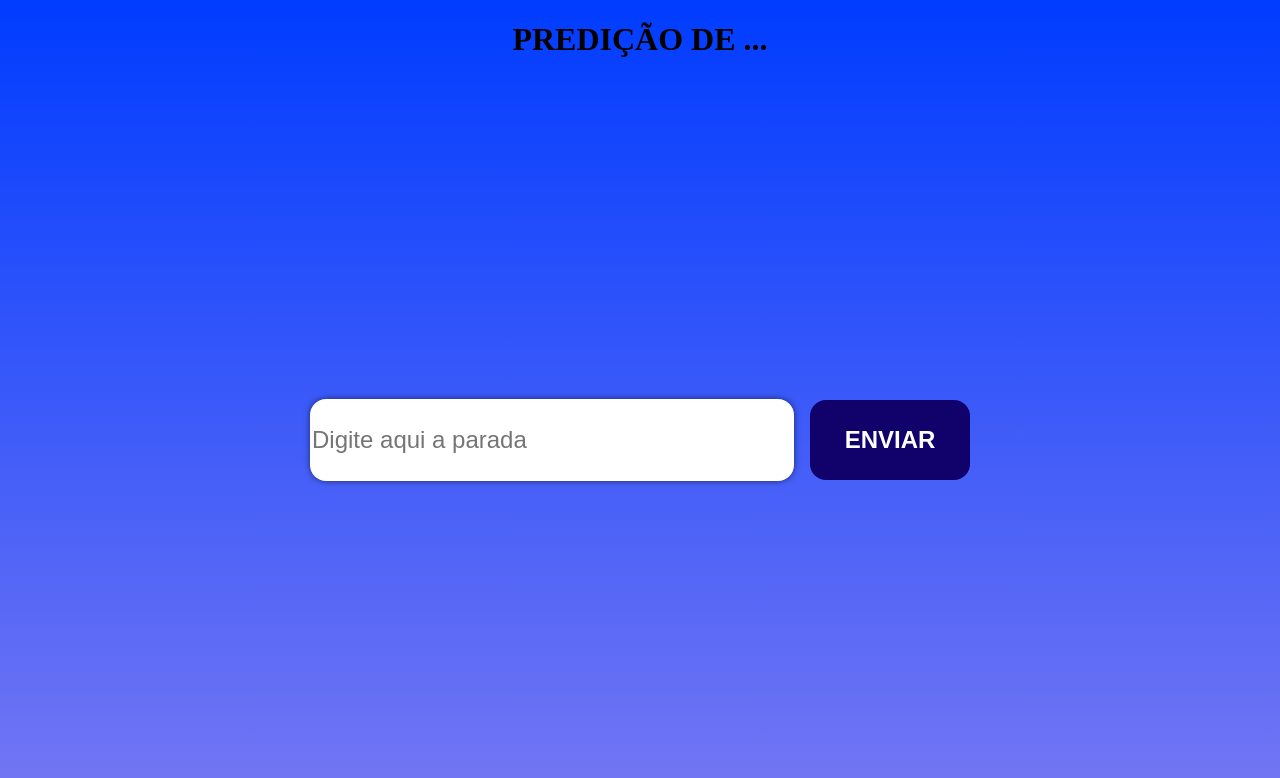
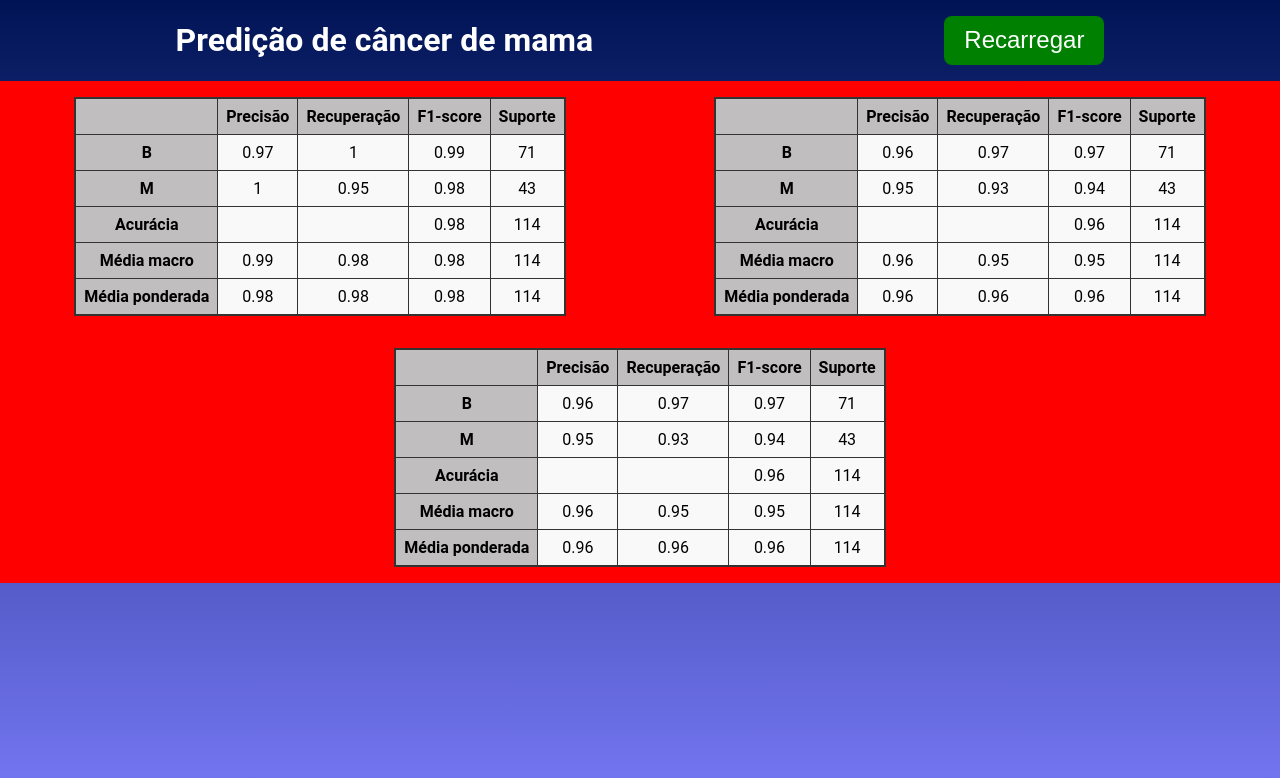
Before and after one commit to guirms/machine-learning-site, an Angular app in the folder frontend/ml-predict/: page / in a window 1280 px wide. Shown: the top 778 px of the page. Built offline with nearby package versions, Linux system fonts and the light colour scheme.

Commit message:
feat: creating base for frontend

```diff
--- a/frontend/ml-predict/src/app/app.component.html
+++ b/frontend/ml-predict/src/app/app.component.html
@@ -9,21 +9,58 @@
 
 <body>
   <header>
-    <h1>PREDIÇÃO DE ...</h1>
+    <h1 style="color: white;">Predição de câncer de mama</h1>
+
+    <button class="btn-header">Recarregar</button>
   </header>
 
-  <section class="predict">
-    <div class="predict__box">
-      <input type="text" class="predict__box--input" placeholder="Digite aqui a parada" maxlength="30"
-        [(ngModel)]="textRequest">
+  <section class="tables">
+    <table *ngFor="let predict of predictResult">
+      <tr>
+        <th></th>
+        <th scope="col">Precisão</th>
+        <th scope="col">Recuperação</th>
+        <th scope="col">F1-score</th>
+        <th scope="col">Suporte</th>
+      </tr>
+      <tr>
+        <th scope="row">B</th>
+        <td>{{ predict.classification_report.precision.b }}</td>
+        <td>{{ predict.classification_report.recall.b }}</td>
+        <td>{{ predict.classification_report.f1_score.b }}</td>
+        <td>{{ predict.classification_report.support.b }}</td>
+      </tr>
+      <tr>
+        <th scope="row">M</th>
+        <td>{{ predict.classification_report.precision.m }}</td>
+        <td>{{ predict.classification_report.recall.m }}</td>
+        <td>{{ predict.classification_report.f1_score.m }}</td>
+        <td>{{ predict.classification_report.support.m }}</td>
+      </tr>
+      <tr>
+        <th scope="row">Acurácia</th>
+        <td>{{ predict.classification_report.precision.accuracy }}</td>
+        <td>{{ predict.classification_report.recall.accuracy }}</td>
+        <td>{{ predict.classification_report.f1_score.accuracy }}</td>
+        <td>{{ predict.classification_report.support.accuracy }}</td>
+      </tr>
+      <tr>
+        <th scope="row">Média macro</th>
+        <td>{{ predict.classification_report.precision.macro_avg }}</td>
+        <td>{{ predict.classification_report.recall.macro_avg }}</td>
+        <td>{{ predict.classification_report.f1_score.macro_avg }}</td>
+        <td>{{ predict.classification_report.support.macro_avg }}</td>
+      </tr>
+      <tr>
+        <th scope="row">Média ponderada</th>
+        <td>{{ predict.classification_report.precision.weighted_avg }}</td>
+        <td>{{ predict.classification_report.recall.weighted_avg }}</td>
+        <td>{{ predict.classification_report.f1_score.weighted_avg }}</td>
+        <td>{{ predict.classification_report.support.weighted_avg }}</td>
+      </tr>
+    </table>
+  </section>
 
-      <button class="predict__box--send-btn" (click)="getPredict()">ENVIAR</button>
-
-      <button *ngIf="textResponse" class="predict__box--clear-btn" (click)="clear()">LIMPAR</button>
-
-      <h2 *ngIf="textResponse">{{ textResponse }}</h2>
-    </div>
-  </section>
 </body>
 
 </html>
--- a/frontend/ml-predict/src/app/app.component.scss
+++ b/frontend/ml-predict/src/app/app.component.scss
@@ -1,46 +1,56 @@
 header {
-    text-align: center;
+    display: flex;
+    justify-content: space-around;
+    flex-wrap: wrap;
+    align-items: center;
 }
 
-.predict {
+.btn-header {
+  cursor: pointer;
+  background-color: green;
+  border: none;
+  border-radius: .5rem;
+  color: white;
+  font-size: x-large;
+  height: 60%;
+  width: 10rem;
+
+  &:hover {
+    background-color: darken(green, 10%);
+  }
+}
+
+.tables {
+    width: 100vw;
     display: flex;
-    justify-content: center;
-    align-items: center;
-    flex-direction: column;
-    flex-direction: column;
-    flex: 1;
-    height: 100%;
+    justify-content: space-around;
+    flex-wrap: wrap;
+    background-color:red;
+}
 
-    &__box {
-        text-align: center;
-        color: white;
+table {
+    margin: 1rem 0;
+    table-layout: fixed;
+    border-collapse: collapse;
+    border: 2px solid #333;
+  }
 
-        &--input {
-            border: none;
-            height: 5rem;
-            width: 30rem;
-            border-radius: 1rem;
-            font-size: x-large;
-            box-shadow: 2px;
-            box-shadow: 0px 0px 7px -1px rgba(0, 0, 0, 0.75);
-        }
+  th, td {
+    border: 1px solid #333; /* Define a largura e a cor da borda das células */
+    padding: 8px;
+    text-align: center;
+  }
 
-        &--send-btn,
-        &--clear-btn {
-            cursor: pointer;
-            border: none;
-            width: 10rem;
-            margin-left: 1rem;
-            background-color: #11016b;
-            height: 5rem;
-            border-radius: 1rem;
-            color: white;
-            font-size: x-large;
-            font-weight: bold;
+  th {
+    background-color: #c0bebe; /* Define a cor de fundo para os cabeçalhos */
+  }
 
-            &:hover {
-                background-color: darken(#11016b, 10%);
-            }
-        }
-    }
-}
+  /* Define uma cor alternada para as linhas da tabela */
+  tr {
+    background-color: #f9f9f9;
+  }
+
+  /* Define o estilo para a primeira linha (cabeçalhos) */
+  tr:first-child {
+    font-weight: bold;
+  }
--- a/frontend/ml-predict/src/app/app.component.ts
+++ b/frontend/ml-predict/src/app/app.component.ts
@@ -1,6 +1,7 @@
 import { Component } from '@angular/core';
 import { HttpService } from './services/http.service';
 import { HttpErrorResponse } from '@angular/common/http';
+import { PredictResult } from './objects/PredictResult';
 
 @Component({
   selector: 'app-root',
@@ -11,6 +12,121 @@ export class AppComponent {
 
   textRequest!: string | null;
   textResponse!: string | null;
+
+  predictResult: PredictResult[] = [
+    {
+      best_accuracy: 98.02,
+      best_params: {
+        C: 10,
+        gamma: 1,
+        kernel: "rbf"
+      },
+      classification_report: {
+        f1_score: {
+          accuracy: 0.98,
+          b: 0.99,
+          m: 0.98,
+          macro_avg: 0.98,
+          weighted_avg: 0.98
+        },
+        precision: {
+          b: 0.97,
+          m: 1.0,
+          macro_avg: 0.99,
+          weighted_avg: 0.98
+        },
+        recall: {
+          b: 1.0,
+          m: 0.95,
+          macro_avg: 0.98,
+          weighted_avg: 0.98
+        },
+        support: {
+          accuracy: 114.0,
+          b: 71.0,
+          m: 43.0,
+          macro_avg: 114.0,
+          weighted_avg: 114.0
+        }
+      },
+      model: "SVC"
+    },
+    {
+      best_accuracy: 96.48,
+      best_params: {
+        metric: "euclidean",
+        n_neighbors: 7,
+        weights: "uniform"
+      },
+      classification_report: {
+        f1_score: {
+          accuracy: 0.96,
+          b: 0.97,
+          m: 0.94,
+          macro_avg: 0.95,
+          weighted_avg: 0.96
+        },
+        precision: {
+          b: 0.96,
+          m: 0.95,
+          macro_avg: 0.96,
+          weighted_avg: 0.96
+        },
+        recall: {
+          b: 0.97,
+          m: 0.93,
+          macro_avg: 0.95,
+          weighted_avg: 0.96
+        },
+        support: {
+          accuracy: 114.0,
+          b: 71.0,
+          m: 43.0,
+          macro_avg: 114.0,
+          weighted_avg: 114.0
+        }
+      },
+      model: "KNeighborsClassifier"
+    },
+    {
+      best_accuracy: 94.07,
+      best_params: {
+        criterion: "entropy",
+        min_samples_leaf: 5,
+        min_samples_split: 5,
+        splitter: "random"
+      },
+      classification_report: {
+        f1_score: {
+          accuracy: 0.96,
+          b: 0.97,
+          m: 0.94,
+          macro_avg: 0.95,
+          weighted_avg: 0.96
+        },
+        precision: {
+          b: 0.96,
+          m: 0.95,
+          macro_avg: 0.96,
+          weighted_avg: 0.96
+        },
+        recall: {
+          b: 0.97,
+          m: 0.93,
+          macro_avg: 0.95,
+          weighted_avg: 0.96
+        },
+        support: {
+          accuracy: 114.0,
+          b: 71.0,
+          m: 43.0,
+          macro_avg: 114.0,
+          weighted_avg: 114.0
+        }
+      },
+      model: "DecisionTreeClassifier"
+    }
+  ];
 
   constructor(private httpService: HttpService) { }
 
--- /dev/null
+++ b/frontend/ml-predict/src/app/objects/PredictResult.ts
@@ -0,0 +1,34 @@
+export interface PredictResult {
+    best_accuracy: number;
+    best_params: BestParams;
+    classification_report: ClassificationReport;
+    model: string;
+}
+
+interface BestParams {
+    C?: number;
+    gamma?: number;
+    kernel?: string;
+    metric?: string;
+    n_neighbors?: number;
+    weights?: string;
+    criterion?: string;
+    min_samples_leaf?: number;
+    min_samples_split?: number;
+    splitter?: string;
+}
+
+interface F1Score {
+    accuracy?: number;
+    b: number;
+    m: number;
+    macro_avg: number;
+    weighted_avg: number;
+}
+
+interface ClassificationReport {
+    f1_score: F1Score;
+    precision: F1Score;
+    recall: F1Score;
+    support: F1Score;
+}
--- a/frontend/ml-predict/src/index.html
+++ b/frontend/ml-predict/src/index.html
@@ -2,7 +2,7 @@
 <html lang="en">
 <head>
   <meta charset="utf-8">
-  <title>MlPredict</title>
+  <title>Predição</title>
   <base href="/">
   <meta name="viewport" content="width=device-width, initial-scale=1">
   <link rel="icon" type="image/x-icon" href="favicon.ico">
--- a/frontend/ml-predict/src/styles.scss
+++ b/frontend/ml-predict/src/styles.scss
@@ -7,8 +7,9 @@ body {
     flex-direction: column;
     width: 100%;
     height: 100vh;
-    background-image: linear-gradient(rgb(0, 60, 255), rgb(117, 119, 243));
+    background-image: linear-gradient(rgb(0, 20, 85), rgb(117, 119, 243));
     background-repeat: no-repeat;
     background-attachment: fixed;
     background-size: contain;
+    font-family: 'Roboto', sans-serif; /* Definir 'Roboto' como a fonte principal */
 }
```
Also changed, not shown: 1 other file (tests, documents, lock files or other folders).
